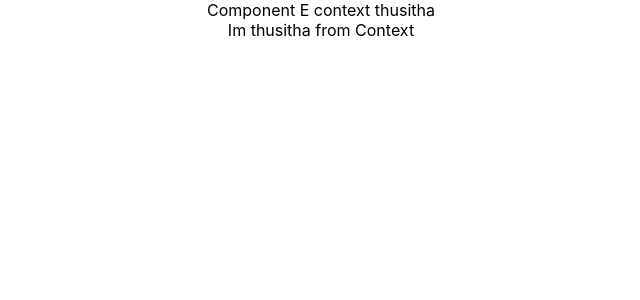
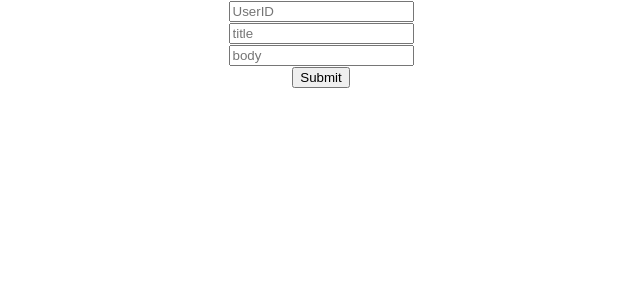
Before and after one commit to ThusithaDeepal/reactTutorialBasicto-Advance, a React (Create React App) app: page / in a window 1280 px wide. Shown: the top 300 px of the page, without its empty margins (319-959 px from the left). Built offline with nearby package versions, Linux system fonts and the light colour scheme.

Commit message:
Axios Https React

```diff
--- a/package.json
+++ b/package.json
@@ -6,6 +6,7 @@
     "@testing-library/jest-dom": "^4.2.4",
     "@testing-library/react": "^9.5.0",
     "@testing-library/user-event": "^7.2.1",
+    "axios": "^0.20.0",
     "react": "^16.13.1",
     "react-dom": "^16.13.1",
     "react-player": "^2.6.2",
--- a/src/App.js
+++ b/src/App.js
@@ -29,6 +29,8 @@ import UserRenderProp from "./components/UserRenderProp";
 import CounterRenderProp from "./components/CounterRenderProp";
 import ComponentC from "./components/ComponentC";
 import { UserProvider } from "./components/UserComponent";
+import PostList from "./components/PostList";
+import PostForm from "./components/PostForm";
 
 function App() {
   return (
@@ -76,10 +78,14 @@ function App() {
           <HoverCounterTwo count={count} incrementCount={incrementCount} />
         )}
       </CounterRenderProp> */}
-
+{/*
       <UserProvider value='thusitha'>
         <ComponentC />
-      </UserProvider>
+      </UserProvider> */}
+
+      {/* <PostList/> */}
+
+    <PostForm/>
     </div>
   );
 }
--- /dev/null
+++ b/src/components/PostForm.js
@@ -0,0 +1,60 @@
+import React, { Component } from 'react'
+import axios from 'axios'
+class PostForm extends Component {
+
+    constructor(props) {
+        super(props)
+
+        this.state = {
+             userId:"",
+             title:"",
+             body:""
+        }
+    }
+
+    changeHandler=(e)=>{
+this.setState({
+[e.target.name]:e.target.value
+});
+    }
+
+    submitHandler=(e)=>{
+
+        e.preventDefault();
+console.log("Ado");
+console.log(this.state)
+
+
+axios.post("https://jsonplaceholder.typicode.com/posts",this.state).then(response=>{
+console.log(response)
+console.log("dataaaaa")
+
+console.log(response.data)
+}).catch(error=>{
+    console.log(error)
+})
+
+    }
+
+
+
+    render() {
+        const {userId,title,body}=this.state
+        return (
+            <div>
+                <form onSubmit={this.submitHandler}>
+<div>
+                 <input type="text" name="userId" value={userId} placeholder="UserID" onChange={this.changeHandler}></input> </div>
+                 <div>  <input type="text" name="title" value={title}  placeholder="title" onChange={this.changeHandler}></input></div>
+
+                    <div><input type="text" name="body" value={body}  placeholder="body"onChange={this.changeHandler}></input></div>
+
+                    <button type="submit" >Submit</button>
+                </form>
+
+            </div>
+        )
+    }
+}
+
+export default PostForm
--- /dev/null
+++ b/src/components/PostList.js
@@ -0,0 +1,53 @@
+import React, { Component } from 'react'
+import axios from 'axios'
+
+class PostList extends Component {
+
+constructor(props) {
+
+    super(props)
+
+    this.state = {
+         PostList:[],
+         errorMsg:""
+    }
+}
+
+componentDidMount(){
+
+    axios.get('https://jsonplaceholder.typicode.com/posts/').then(
+        response=>{
+            console.log(response.data)
+
+            this.setState({
+                PostList:response,
+
+
+            })
+        }
+    ).catch((error)=>{
+console.log(error)
+
+this.setState({
+    errorMsg:"Erorrrrr MSg"
+})
+    })
+}
+
+
+    render() {
+
+       console.log(this.state.PostList)
+        return (
+
+            <div>
+  List of Posts
+
+
+{this.state.errorMsg}
+            </div>
+        )
+    }
+}
+
+export default PostList
```
Also changed, not shown: 1 other file (tests, documents, lock files or other folders).
